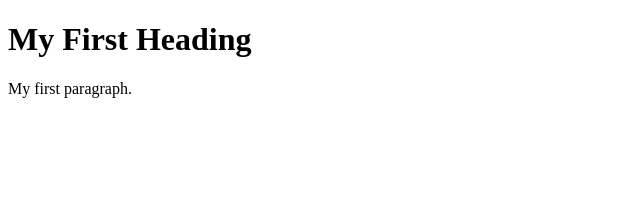
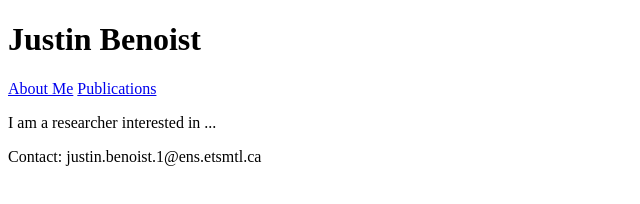
Before and after one commit to JustinBenoist/JustinBenoist.github.io, a plain HTML site: page index.html in a window 1280 px wide. Shown: the whole page, without its empty margins (0-640 px from the left). Drawn offline with Linux system fonts and the light colour scheme.

Commit message:
Initialization

```diff
--- a/index.html
+++ b/index.html
@@ -1,10 +1,33 @@
 <!DOCTYPE html>
-<html>
+<html lang="en">
+<head>
+  <meta charset="UTF-8">
+  <title>Justin Benoist</title>
+  <link rel="stylesheet" href="style.css">
+</head>
+
 <body>
 
-<h1>My First Heading</h1>
+  <header>
+    <h1>Justin Benoist</h1>
 
-<p>My first paragraph.</p>
+    <nav>
+      <a href="index.html">About Me</a>
+      <a href="publications.html">Publications</a>
+    </nav>
+  </header>
+
+  <main>
+    <p>
+      I am a researcher interested in ...
+    </p>
+  </main>
+
+  <footer>
+    <p>
+      Contact: justin.benoist.1@ens.etsmtl.ca
+    </p>
+  </footer>
 
 </body>
 </html>
```
